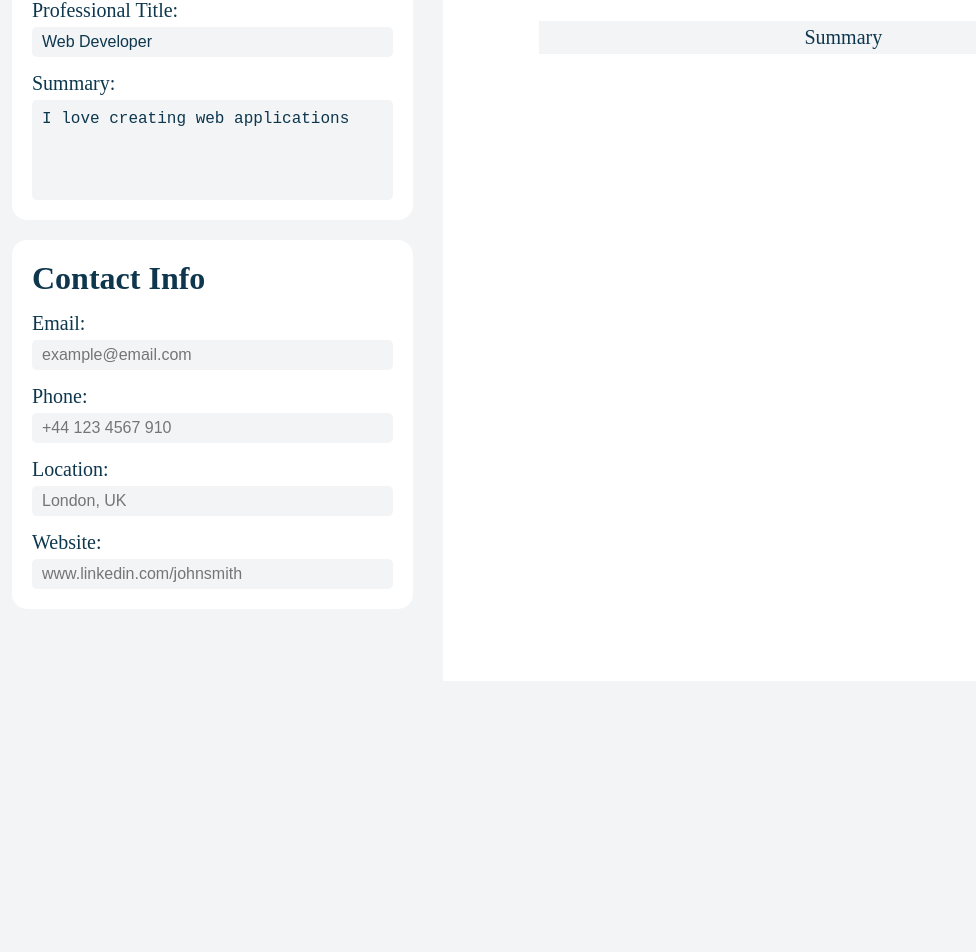
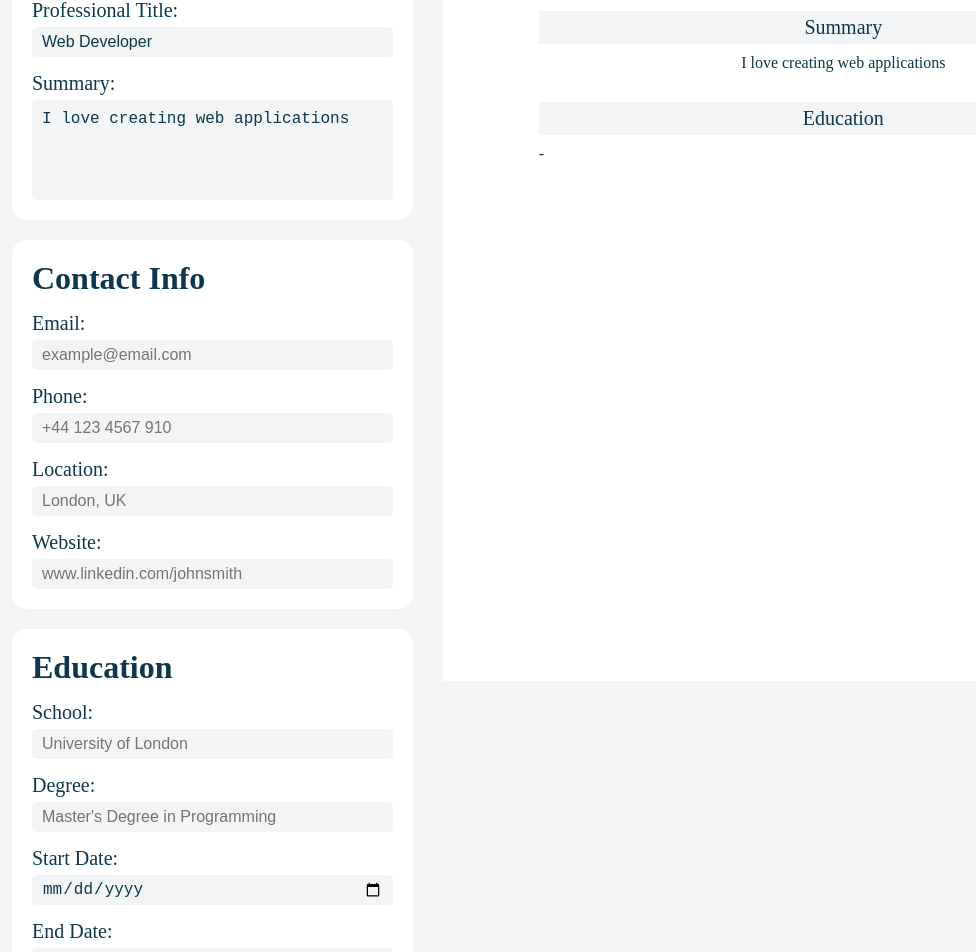
Before and after one commit to Stjepan1999/cv-builder, a React (Vite) app: page / in a window 1280 px wide. Shown: the part 251-1203 px from the top of the page, without its empty margins (12-988 px from the left). Before the commit the page ends 964 px from the top, so only its background shows below. Built offline with nearby package versions, Linux system fonts and the light colour scheme.

Commit message:
Add education section

```diff
--- a/src/App.jsx
+++ b/src/App.jsx
@@ -2,8 +2,10 @@ import { PersonalDetails } from './components/PersonalDetails';
 import { ContactInfo } from './components/ContactInfo';
 import { ResumeInfoSection } from './components/ResumeInfo';
 import { ResumeSummarySection } from './components/ResumeSummary';
+import { EducationForm } from './components/EducationForm';
 import { useState } from 'react';
 import './style.css';
+import { ResumeEducationSection } from './components/ResumeEducation';
 
 export function App() {
   const [cvData, setCVData] = useState({
@@ -63,11 +65,13 @@ export function App() {
             website={cvData.contactInfo.website}
             onChange={(e) => handleCVDataChange(e, 'contactInfo')}
           />
+          <EducationForm onChange={(e) => handleCVDataChange(e, 'education')} />
         </div>
         <div className="resume-container">
           <ResumeInfoSection personalInfo={cvData.personalInfo} contactInfo={cvData.contactInfo} />
           <div className="resume-main-section">
-            <ResumeSummarySection summary={cvData.summary} />
+            <ResumeSummarySection summary={cvData.personalInfo.summary} />
+            <ResumeEducationSection education={cvData.education} />
           </div>
         </div>
       </div>
--- /dev/null
+++ b/src/components/EducationForm.jsx
@@ -0,0 +1,48 @@
+import { InputContainer } from './InputContainer';
+import '../style.css';
+
+export function EducationForm({ school, degree, startDate, endDate, onChange }) {
+  return (
+    <div className="section-container">
+      <h1>Education</h1>
+      <form className="form">
+        <InputContainer
+          type="text"
+          id="school"
+          label="School"
+          name="school"
+          placeholder="University of London"
+          value={school}
+          onChange={onChange}
+        />
+        <InputContainer
+          type="text"
+          id="degree"
+          label="Degree"
+          name="degree"
+          placeholder="Master's Degree in Programming"
+          value={degree}
+          onChange={onChange}
+        />
+        <InputContainer
+          type="date"
+          id="startDate"
+          label="Start Date"
+          name="startDate"
+          placeholder=""
+          value={startDate}
+          onChange={onChange}
+        />
+        <InputContainer
+          type="date"
+          id="endDate"
+          label="End Date"
+          name="endDate"
+          placeholder=""
+          value={endDate}
+          onChange={onChange}
+        />
+      </form>
+    </div>
+  );
+}
--- /dev/null
+++ b/src/components/ResumeEducation.jsx
@@ -0,0 +1,20 @@
+export function ResumeEducationSection({ education }) {
+  if (education && education.length > 0) {
+    return (
+      <div className="resume-section">
+        <div className="resume-section-title">Education</div>
+        {education.map((edu, index) => (
+          <div className="resume-education" key={index}>
+            <div className="resume-dates">
+              {edu.startDate} <span>-</span> {edu.endDate}
+            </div>
+            <div className="resume-education-info">
+              <div className="resume-education-school">{edu.school}</div>
+              <div className="resume-education-degree">{edu.degree}</div>
+            </div>
+          </div>
+        ))}
+      </div>
+    );
+  }
+}
--- a/src/components/ResumeSummary.jsx
+++ b/src/components/ResumeSummary.jsx
@@ -1,6 +1,7 @@
 import '../style.css';
 
 export function ResumeSummarySection({ summary }) {
+  if (summary) {
     return (
       <div className="resume-section">
         <div className="resume-section-title">Summary</div>
@@ -8,3 +9,4 @@ export function ResumeSummarySection({ summary }) {
       </div>
     );
   }
+}
--- a/src/style.css
+++ b/src/style.css
@@ -108,7 +108,8 @@ body {
   display: flex;
   flex-direction: column;
   align-items: center;
-  padding: 40px 20px;
+  gap: 30px;
+  padding: 30px 20px;
 }
 
 .resume-section {
@@ -123,6 +124,18 @@ body {
   margin-bottom: 10px;
 }
 
+.resume-education {
+  display: flex;
+}
+
+.resume-dates {
+  margin-right: 30px;
+}
+
+.resume-education-info {
+  text-align: left;
+}
+
 @media (max-width: 1000px) {
   .main {
     flex-direction: column;
```
Lines whose indentation alone changed are shown as unchanged.
